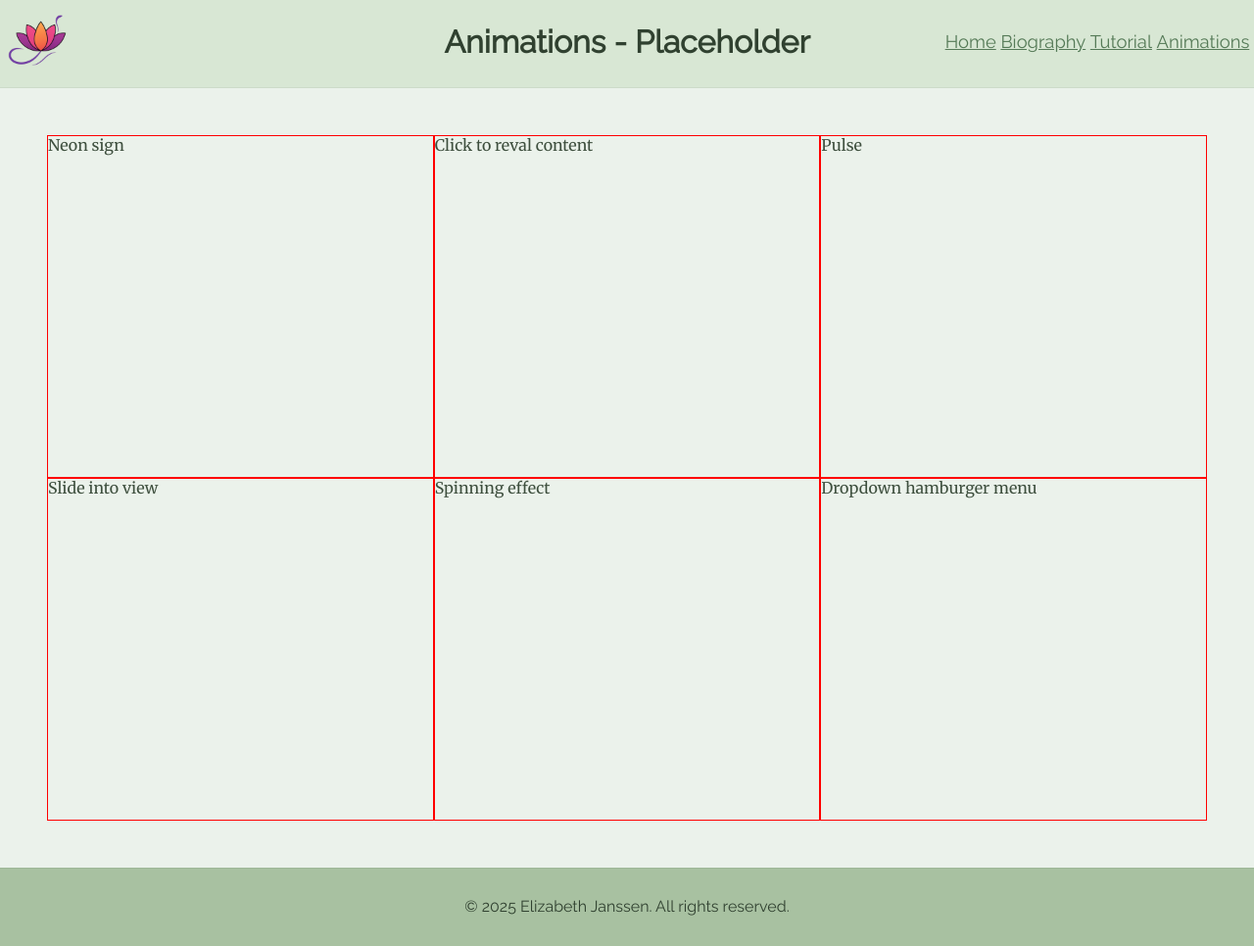
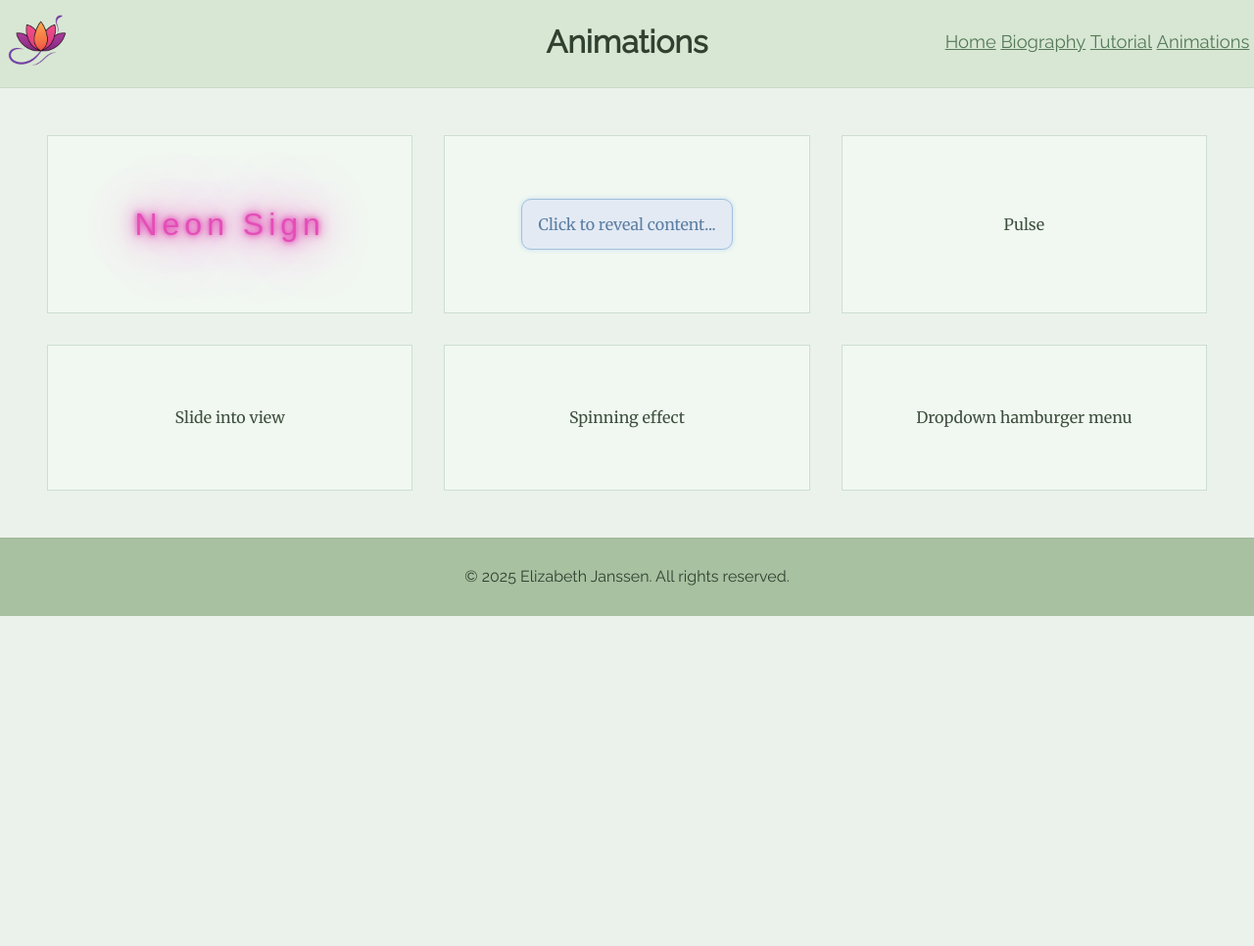
Before and after one commit to emjanssen/comm2019-finalproject-summer2025, a PHP site: page /animations.html in a window 1280 px wide. Shown: the whole page at 98% size. After the commit the page ends 629 px from the top, so only its background shows below. Run offline with PHP 8.4, Linux system fonts and the light colour scheme.

Commit message:
two animations started

```diff
--- a/animations.html
+++ b/animations.html
@@ -10,7 +10,7 @@
     <link rel="stylesheet" media="screen" href="css/main.css">
     <link rel="stylesheet" media="screen" href="css/animations.css">
     <link rel="icon" href="css/img/faviconStar.ico" type="image/x-icon">
-    <script>var pageTitle = "Animations - Placeholder";</script>
+    <script>var pageTitle = "Animations";</script>
     <script src="js/main.js" defer></script>
 
     <title></title>
@@ -27,11 +27,16 @@
             <div id="animations-grid">
 
                 <div id="animations-one">
-                    <p>Neon sign</p>
+                    <p id="neon-sign">Neon Sign</p>
                 </div>
 
                 <div id="animations-two">
-                    <p>Click to reval content</p>
+                    <input type="checkbox" id="toggle-content" hidden>
+                    <label for="toggle-content" class="click-to-show">Click to reveal content...</label>
+
+                    <div class="hidden-content">
+                        <p>Here is some hidden content.</p>
+                    </div>
                 </div>
 
                 <div id="animations-three">
--- a/css/animations.css
+++ b/css/animations.css
@@ -1,11 +1,12 @@
 #animations-grid {
     display: grid;
     grid-template-columns: 1fr 1fr 1fr;
-    grid-template-rows: 50% 50%;
+    grid-template-rows: auto auto;
     grid-template-areas:
     "animations-one animations-two animations-three"
     "animations-four animations-five animations-six";
     margin: 3rem;
+    gap: 2rem;
 }
 
 #animations-one {
@@ -38,6 +39,83 @@
 #animations-four,
 #animations-five,
 #animations-six {
-    border: 1px solid red;
-    min-height: 350px;
+    background-color: #f1f8f1;
+    border: 1px solid #cdded1;
+    padding: 4rem;
+    display: flex;
+    justify-content: center;
+    align-items: center;
 }
+
+/* animations-one */
+
+:root {
+    --neon-sign-color: rgb(227, 78, 183);
+}
+
+@keyframes flicker {
+  0%, 19%, 21%, 23%, 25%, 54%, 56%, 100% {
+    opacity: 1; /* Fully visible */
+    text-shadow:
+      0 0 5px var(--neon-sign-color),
+      0 0 10px var(--neon-sign-color),
+      0 0 20px var(--neon-sign-color),
+      0 0 40px var(--neon-sign-color),
+      0 0 80px var(--neon-sign-color);
+  }
+
+  20%, 24%, 55% {
+    opacity: 0.4;
+    text-shadow: none;
+  }
+}
+
+#neon-sign {
+    font-family: 'Arial', sans-serif;
+    letter-spacing: 5px;
+    color: var(--neon-sign-color);
+    text-shadow:
+    0 0 5px var(--neon-sign-color),
+    0 0 10px var(--neon-sign-color),
+    0 0 20px var(--neon-sign-color),
+    0 0 40px var(--neon-sign-color),
+    0 0 80px var(--neon-sign-color);
+    font-size: 2rem;
+    /* animation: flicker 3s infinite; */
+}
+
+/* animations-two */
+
+.click-to-show {
+  cursor: pointer;
+  background-color: #e3eaf4;
+  color: #5c7ea3;
+  display: inline-block;
+  padding: 1rem;
+  border-radius: 10px;
+  border: 1px solid #a3c0dd;
+  box-shadow: 0 0 5px #c3d9ef;
+  transition: all 0.3s ease;
+  text-align: center;
+}
+
+.click-to-show:hover {
+  background-color: #d2deec;
+  box-shadow: 0 0 8px #b0c8e5;
+}
+
+.hidden-content {
+  display: none;
+  color: rgb(60, 56, 56);
+  background: #b0c3de;
+  padding: 1rem;
+  border: 1px solid #90b4d4;
+  box-shadow: 0 0 8px #90b4d4;
+  border-radius: 8px;
+  margin: 2rem;
+  text-align: center;
+}
+
+#toggle-content:checked + .click-to-show + .hidden-content {
+  display: block;
+}
```
